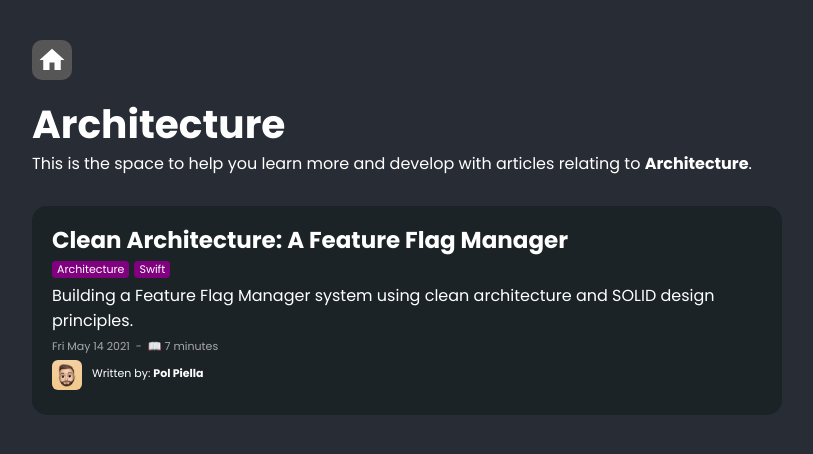
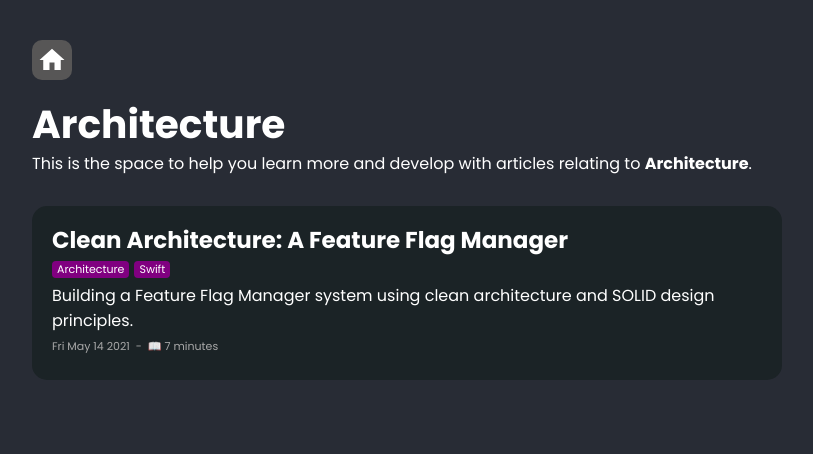
Before and after one commit to polpielladev/polpiella.dev, a Next.js app: page /category/architecture in a window 1280 px wide. Shown: the top 454 px of the page, without its empty margins (233-1046 px from the left). Built offline with nearby package versions, Linux system fonts and the light colour scheme.

Commit message:
Remove author section from blog list item

```diff
--- a/components/AuthorSection.js
+++ /dev/null
@@ -1,40 +0,0 @@
-import styled from "styled-components";
-import Image from "next/image";
-
-const AuthorSectionContainer = styled.div`
-    display: flex;
-    align-items: center;
-    justify-content: flex-start;
-
-    & img {
-        border-radius: 20%;
-    }
-`;
-
-const AuthorMetadata = styled.div`
-    font-size: 11px;
-
-    margin-left: 10px;
-    & > * {
-        margin-bottom: 2px;
-    }
-`;
-
-const AuthorSection = ({ image, name }) => (
-    <AuthorSectionContainer>
-        <Image
-            src={image}
-            alt="author profile picture"
-            width={30}
-            height={30}
-            objectFit="cover"
-        />
-        <AuthorMetadata>
-            <p>
-                Written by: <b>{name}</b>
-            </p>
-        </AuthorMetadata>
-    </AuthorSectionContainer>
-);
-
-export default AuthorSection;
--- a/components/BlogListItem.js
+++ b/components/BlogListItem.js
@@ -1,9 +1,7 @@
-import AuthorSection from "components/AuthorSection";
 import ContentTag from "components/ContentTag";
 import PostMetadata from "components/PostMetadata";
 import Link from "next/link";
 import styled from "styled-components";
-import profile from "public/assets/profile.png";
 
 const BlogPostContainer = styled.div`
     line-height: unset;
@@ -47,7 +45,6 @@ const BlogListItem = ({ post }) => (
         </Tags>
         <p>{post.excerpt}</p>
         <PostMetadata post={post} />
-        <AuthorSection name={post.author.name} image={profile} />
     </BlogPostContainer>
 );
 
```
